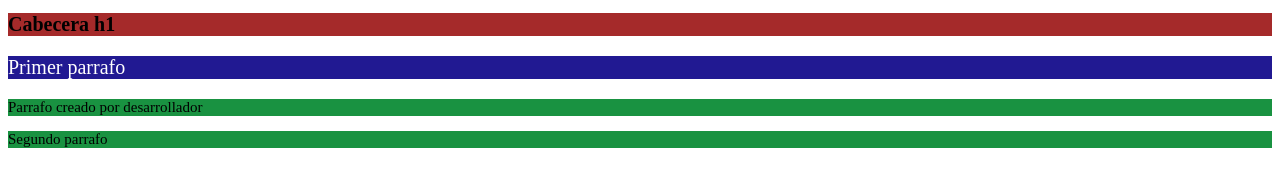
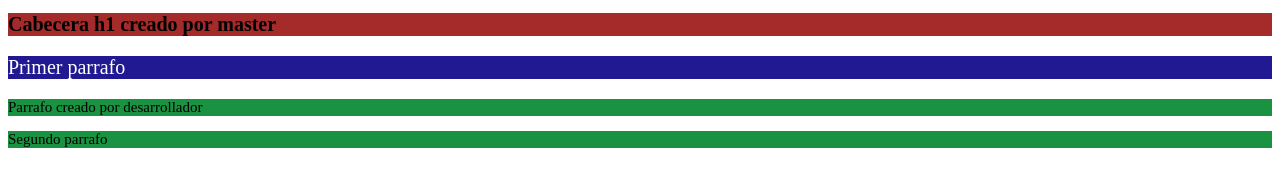
Before and after one commit to juaki00/prueba, a plain HTML site: page index.html in a window 1280 px wide. Drawn offline with Linux system fonts and the light colour scheme.

Commit message:
Modificacion desde master

```diff
--- a/index.html
+++ b/index.html
@@ -9,7 +9,7 @@
 
 </head>
 <body>
-    <h1>Cabecera h1</h1>
+    <h1>Cabecera h1 creado por master</h1>
     <p class="parrafo">Primer parrafo</p>
     <p>Parrafo creado por desarrollador</p>
     <p>Segundo parrafo</p>
```
